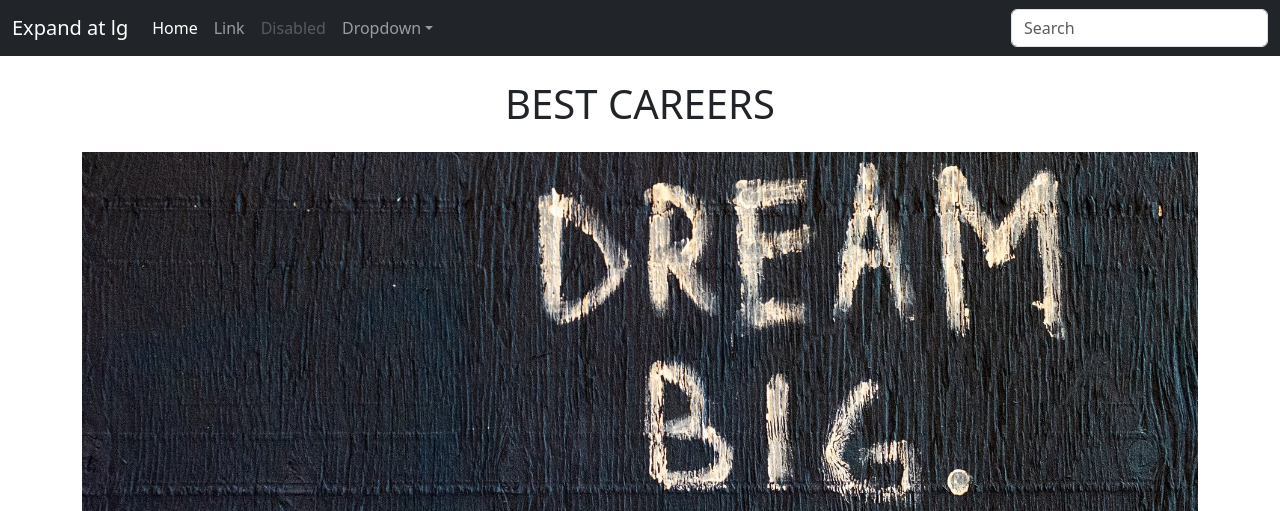
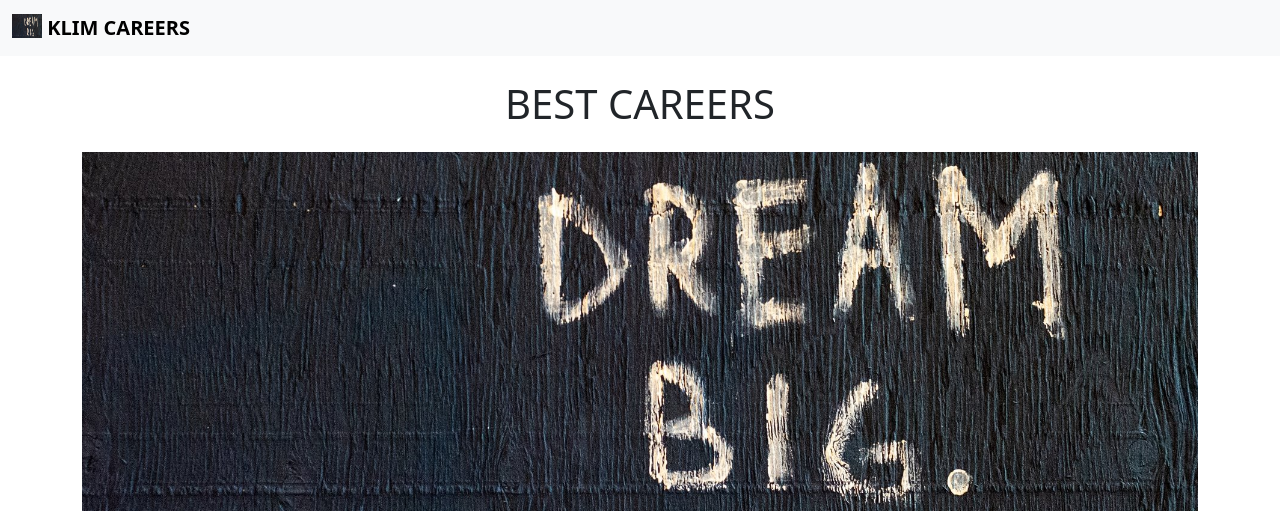
Before and after one commit to Klim2007/klim_web_v2, a Flask app: page / in a window 1280 px wide. Shown: the top 511 px of the page. Run offline with Flask 3, Linux system fonts and the light colour scheme.

Commit message:
simple nav bar

```diff
--- a/templates/nav.html
+++ b/templates/nav.html
@@ -1,33 +1,8 @@
- <nav class="navbar navbar-expand-lg navbar-dark bg-dark" aria-label="Fifth navbar example">
-    <div class="container-fluid">
-      <a class="navbar-brand" href="#">Expand at lg</a>
-      <button class="navbar-toggler" type="button" data-bs-toggle="collapse" data-bs-target="#navbarsExample05" aria-controls="navbarsExample05" aria-expanded="false" aria-label="Toggle navigation">
-        <span class="navbar-toggler-icon"></span>
-      </button>
-
-      <div class="collapse navbar-collapse" id="navbarsExample05">
-        <ul class="navbar-nav me-auto mb-2 mb-lg-0">
-          <li class="nav-item">
-            <a class="nav-link active" aria-current="page" href="#">Home</a>
-          </li>
-          <li class="nav-item">
-            <a class="nav-link" href="#">Link</a>
-          </li>
-          <li class="nav-item">
-            <a class="nav-link disabled">Disabled</a>
-          </li>
-          <li class="nav-item dropdown">
-            <a class="nav-link dropdown-toggle" href="#" data-bs-toggle="dropdown" aria-expanded="false">Dropdown</a>
-            <ul class="dropdown-menu">
-              <li><a class="dropdown-item" href="#">Action</a></li>
-              <li><a class="dropdown-item" href="#">Another action</a></li>
-              <li><a class="dropdown-item" href="#">Something else here</a></li>
-            </ul>
-          </li>
-        </ul>
-        <form role="search">
-          <input class="form-control" type="search" placeholder="Search" aria-label="Search">
-        </form>
-      </div>
-    </div>
-  </nav>
+<nav class="navbar bg-body-tertiary">
+  <div class="container-fluid">
+    <a class="navbar-brand" href="#">
+      <img src="static/randy.jpg" alt="Logo" width="30" height="24" class="d-inline-block align-text-top">
+      <b>KLIM CAREERS</b>
+    </a>
+  </div>
+</nav>
```
